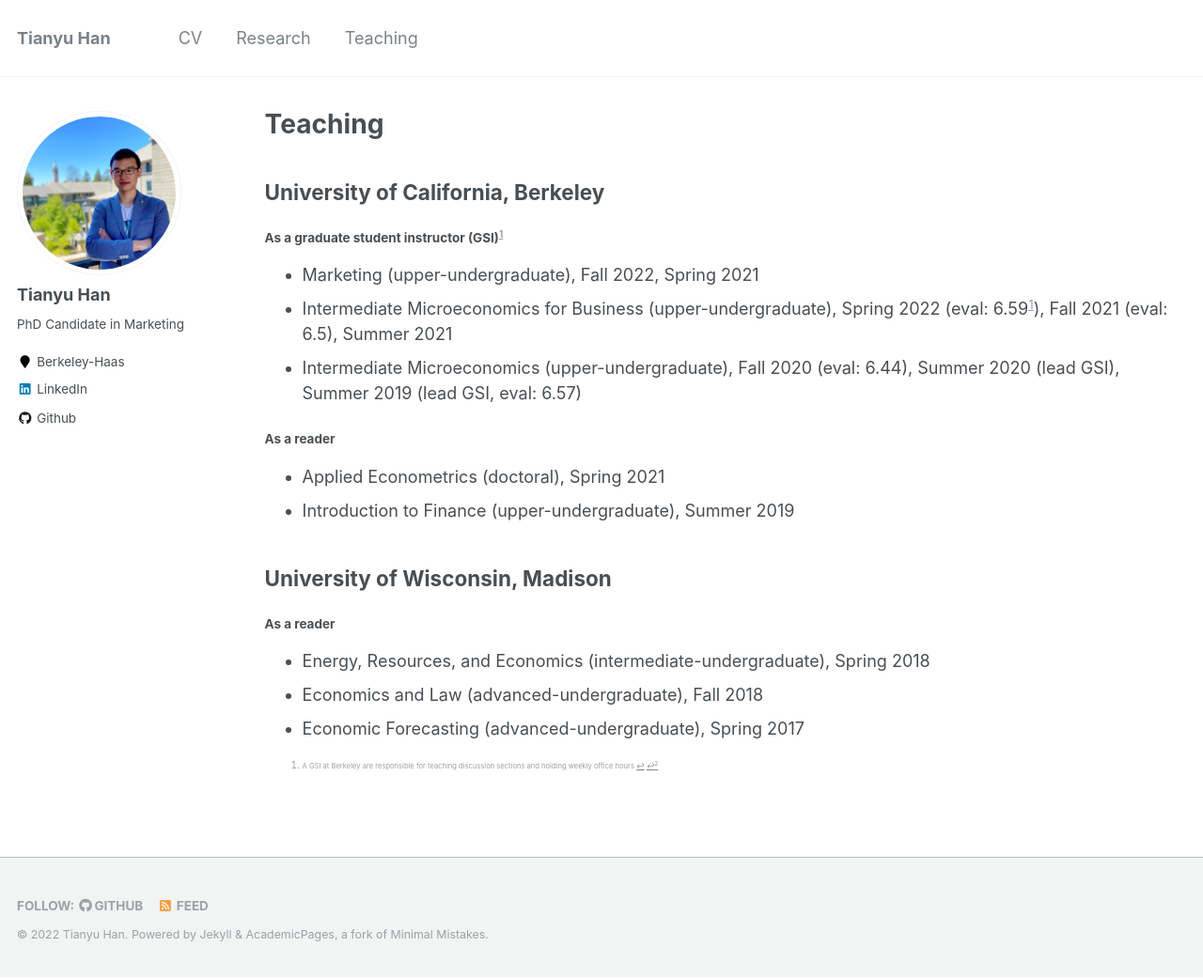
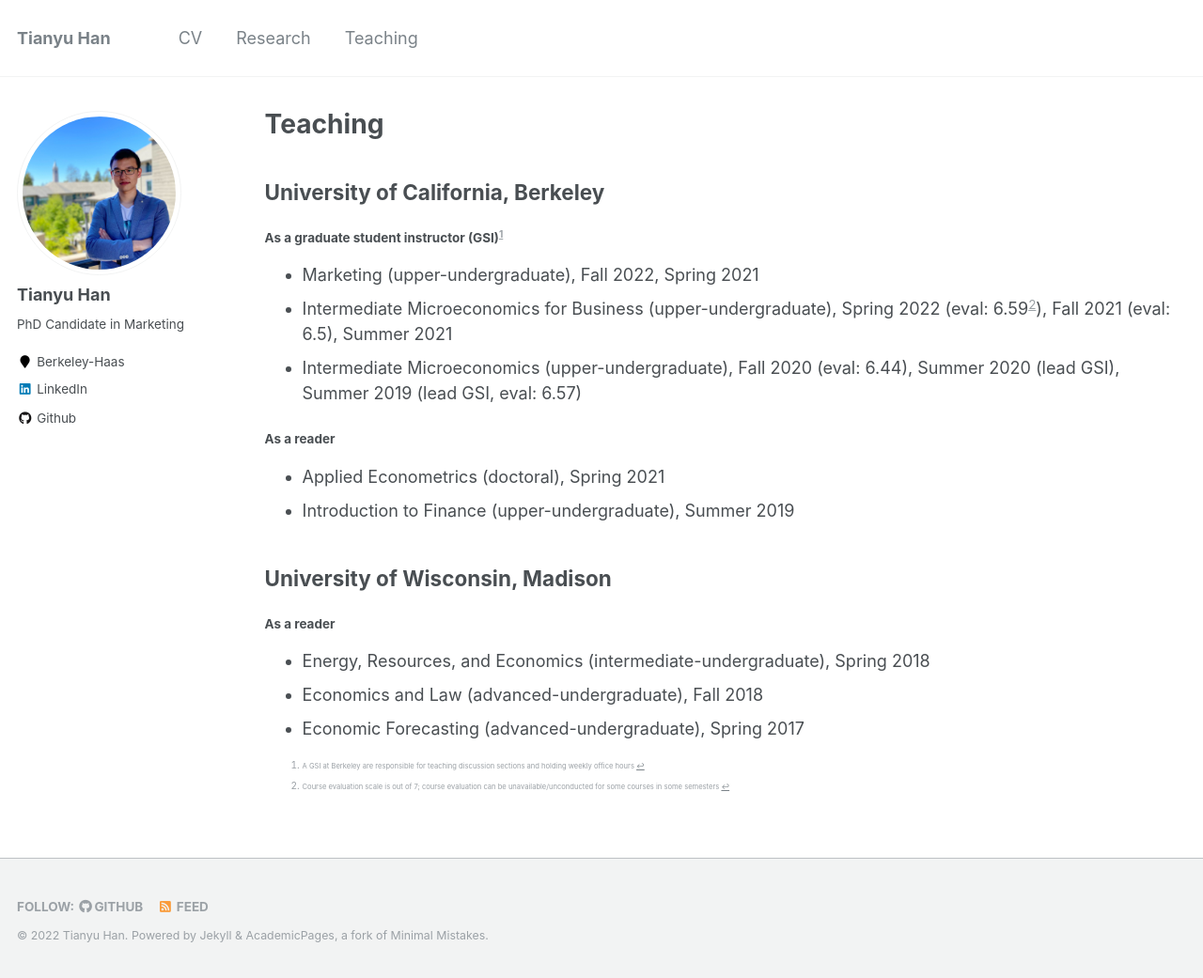
Before and after one commit to tianyu-han-mkt/tianyu-han-mkt.github.io, a Jekyll site: the page built from _pages/teaching.md, in a window 1280 px wide and 1041 px high. Shown: the whole window at 94% size. Built offline with Jekyll 4.4.1, drawn with Linux system fonts in a browser that asks for light colours.

Commit message:
footnote

```diff
--- a/_pages/teaching.md
+++ b/_pages/teaching.md
@@ -11,7 +11,7 @@ University of California, Berkeley
 -----
 ##### As a graduate student instructor (GSI)[^1]
 * Marketing (upper-undergraduate), Fall 2022, Spring 2021
-* Intermediate Microeconomics for Business (upper-undergraduate), Spring 2022 (eval: 6.59[^1]), Fall 2021 (eval: 6.5), Summer 2021
+* Intermediate Microeconomics for Business (upper-undergraduate), Spring 2022 (eval: 6.59[^2]), Fall 2021 (eval: 6.5), Summer 2021
 * Intermediate Microeconomics (upper-undergraduate), Fall 2020 (eval: 6.44), Summer 2020 (lead GSI), Summer 2019 (lead GSI, eval: 6.57)
 
 [^1]: A GSI at Berkeley are responsible for teaching discussion sections and holding weekly office hours
```
